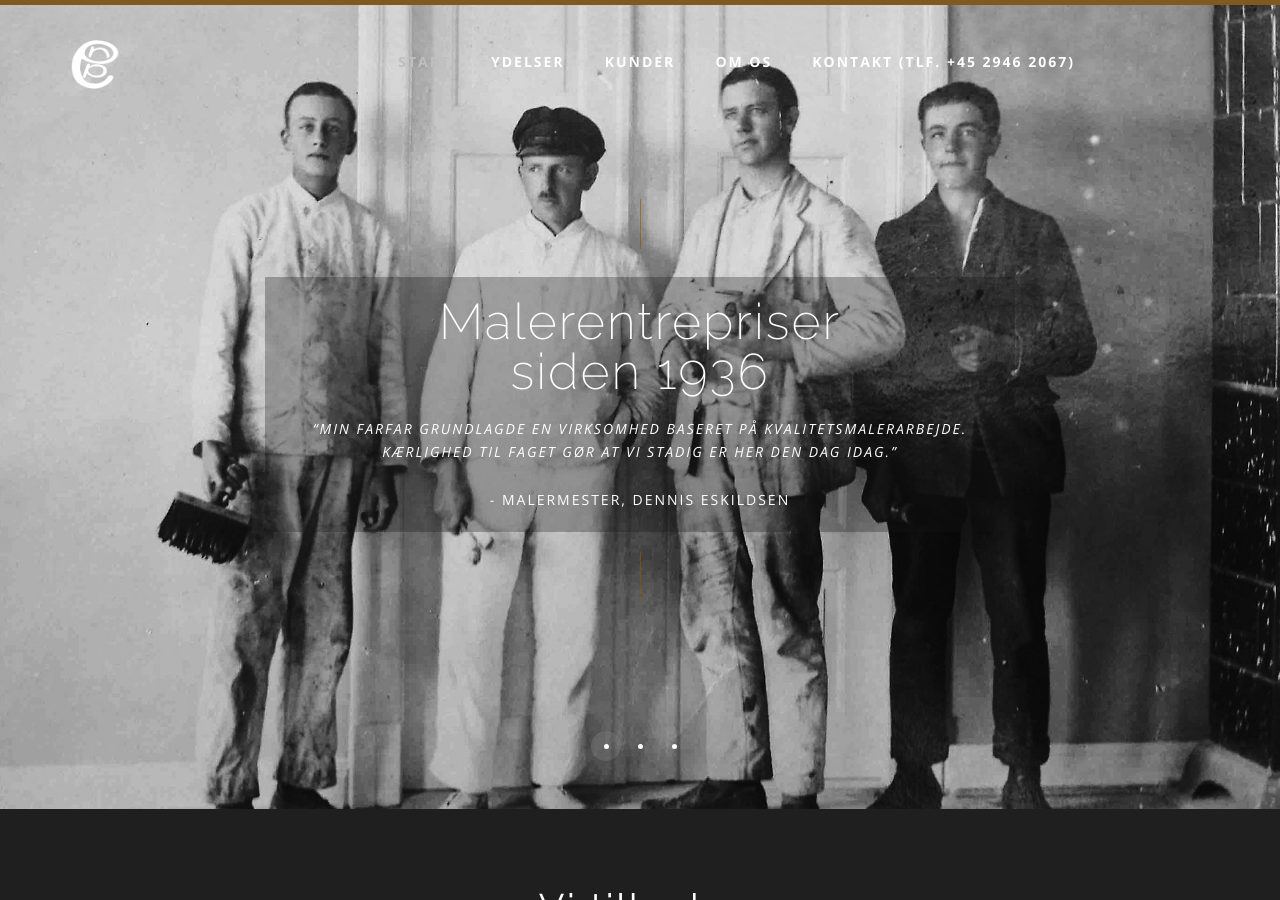
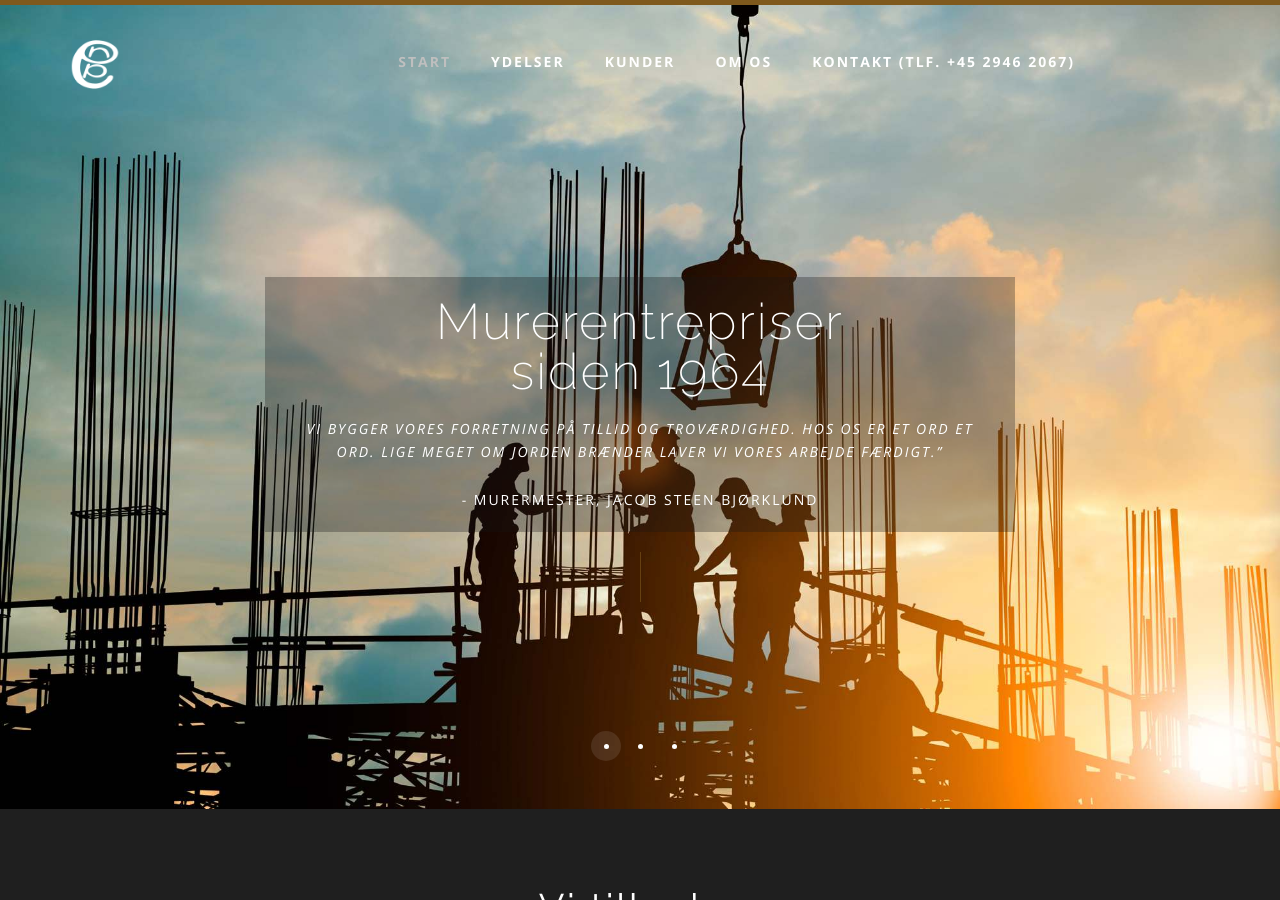
Before and after one commit to re-cph/murerfirmaet-bjoerklund, a Jekyll site: the page built from index.html, in a window 1280 px wide and 900 px high. Built offline with Jekyll 4.4.1, drawn with Linux system fonts in a browser that asks for light colours.

Commit message:
Adding content for top slider

```diff
--- a/index.html
+++ b/index.html
@@ -10,20 +10,20 @@ layout: default
 
   <div class="slider home-slider clearfix" data-auto-play="11000"> <!-- data-auto-play="8000" -->
 
-    <div class="slide img-bg clearfix" data-background="images/slider/teambw.jpg">
+    <div class="slide img-bg clearfix" data-background="images/slider/Murerentrepriser1964.jpg">
       <div class="slider-mask"></div>
       <div class="caption-box">
         <div class="container">
           <div class="row">
             <div class="col-md-8 col-md-offset-2">
               <div class="liner"></div>
-              <h3>Malerentrepriser<br/> siden 1936</h3>
+              <h3>Murerentrepriser<br/>siden 1964</h3>
                 <p>
                 <i>
-                  “Min farfar grundlagde en virksomhed baseret på kvalitetsmalerarbejde. Kærlighed til faget gør at vi stadig er her den dag idag.”
+                  Vi bygger vores forretning på tillid og troværdighed. Hos os er et ord et ord. Lige meget om jorden brænder laver vi vores arbejde færdigt.”
                 </i>
                 <br><br>
-                - Malermester, Dennis Eskildsen
+                - Murermester, Jacob Steen Bjørklund
                 </p>
 
                 <!-- Height of p-tag's is set in _sass/_site.sass line 57-78. It is fixed to avoid change in slider height -->
@@ -35,18 +35,18 @@ layout: default
       </div><!--/.caption-box-->
     </div><!--/.slider1-->
 
-    <div class="slide img-bg clearfix" data-background="images/slider/stairs.jpg">
+    <div class="slide img-bg clearfix" data-background="images/slider/murerfirmaholdninger.jpg">
       <div class="slider-mask"></div>
       <div class="caption-box">
         <div class="container">
           <div class="row">
             <div class="col-md-8 col-md-offset-2">
               <div class="liner"></div>
-              <h3>Malerarbejde<br/> med visioner</h3>
+              <h3>Murerfirma<br/> med holdninger</h3>
                 <p>
-                  Det er ikke kun kærligheden for faget vi vægter højt – vi tager et aktivt ansvar for at uddanne fremtidens malersvende.
+                  Vi værner om murerfaget, passer på vores medarbejdere og leverer en høj kvalitet hver gang.
                   <br><br>
-                  Vi tror på alsidighed og respekt, uanset bagrund og værdsætter de nuancer det skaber i hverdagen.
+                  Et godt og respektfuldt samarbejde er fundamentet for vores forretning.
                 </p>
               <div class="liner"></div>
             </div><!--/.col-md-8-->
@@ -55,18 +55,16 @@ layout: default
       </div><!--/.caption-box-->
     </div><!--/.slider2-->
 
-    <div class="slide img-bg clearfix" data-background="images/slider/paint.jpg">
+    <div class="slide img-bg clearfix" data-background="images/slider/teammur.jpg">
       <div class="slider-mask"></div>
       <div class="caption-box">
         <div class="container">
           <div class="row">
             <div class="col-md-8 col-md-offset-2">
               <div class="liner"></div>
-              <h3>Indeklima</h3>
+              <h3>Renoveringer er vores speciale</h3>
                 <p>
-                  Dit indeklimaet er vigtigt for os
-                  <br><br>
-                  Derfor har vi en grøn smiley fra arbejdstilsynet og arbejder med de miljøgodkendte produkter der er på markedet.
+                  Vi er stærke til renoveringer og samarbejder med andre faggrupper for at levere den bedste løsning.
                 </p>
               <div class="liner"></div>
             </div><!--/.col-md-8-->
```
Also changed, not shown: images/slider/Murerentrepriser1964.jpg (added), images/slider/murerfirmaholdninger.jpg (added), images/slider/paint.jpg (deleted), images/slider/skilt.jpg (deleted), images/slider/stairs.jpg (deleted), images/slider/team.jpg (deleted), images/slider/teambw.jpg (deleted), images/slider/teammur.jpg (added), images/slider/vintage.jpg (deleted).
